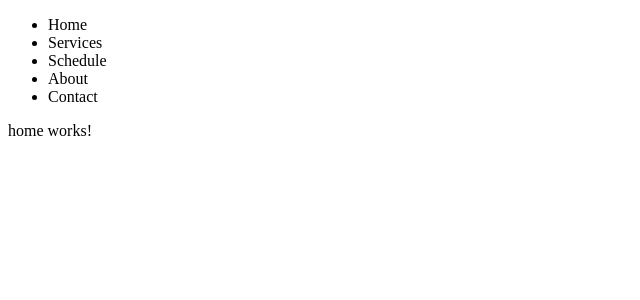
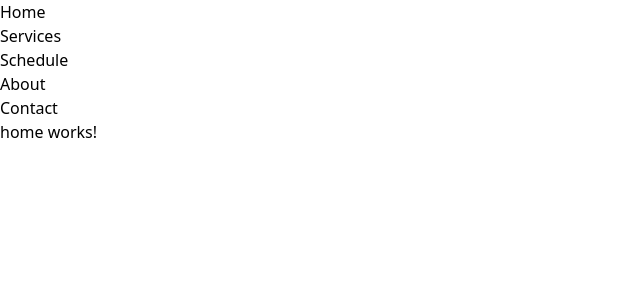
Before and after one commit to belugasanity/blue, an Angular app: page / in a window 1280 px wide. Shown: the top 300 px of the page, without its empty margins (0-640 px from the left). Built offline with nearby package versions, Linux system fonts and the light colour scheme.

Commit message:
add imports to scss

```diff
--- a/src/styles.scss
+++ b/src/styles.scss
@@ -1 +1,5 @@
 /* You can add global styles to this file, and also import other style files */
+// Tailwind Imports
+@import 'tailwindcss/base';
+@import 'tailwindcss/components';
+@import 'tailwindcss/utilities';
```
